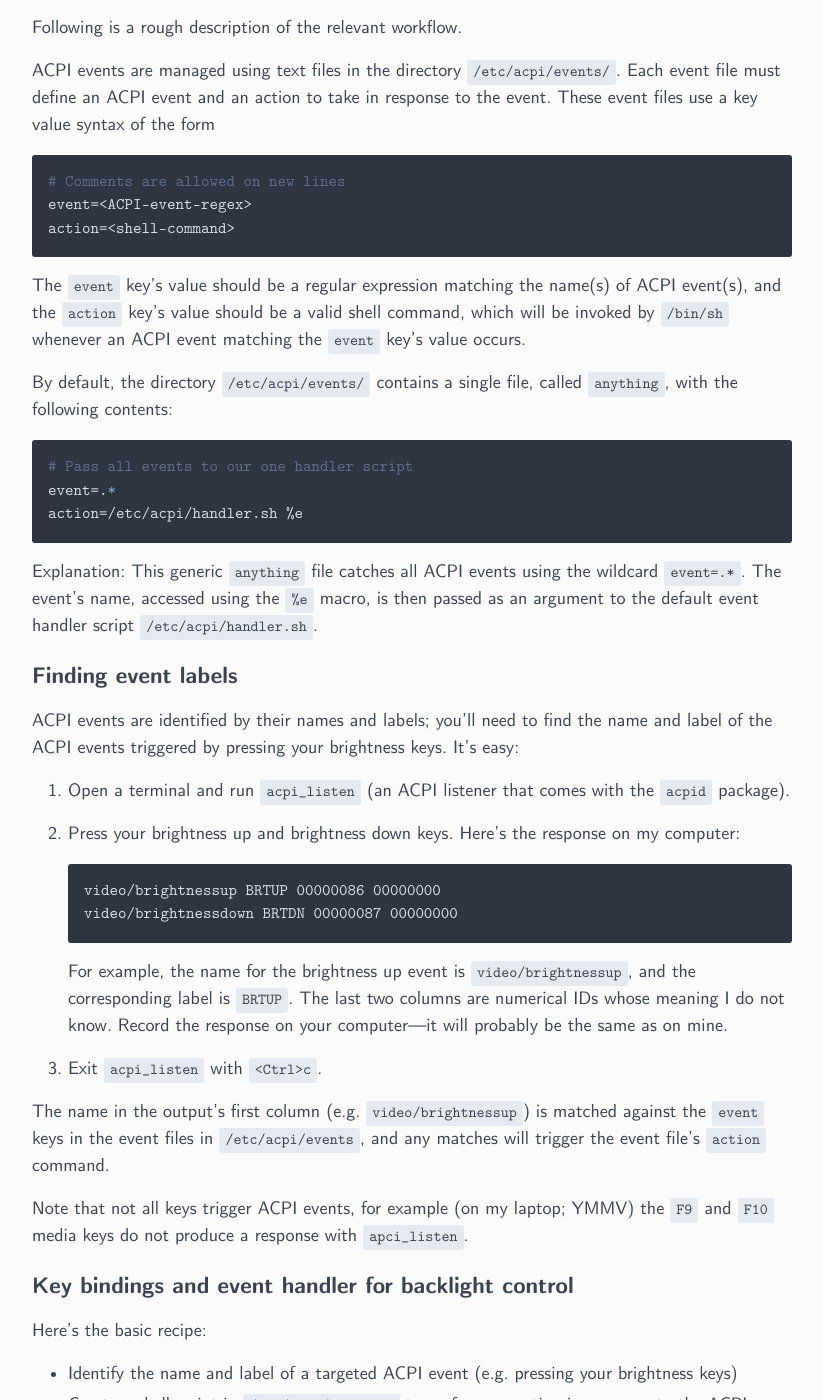
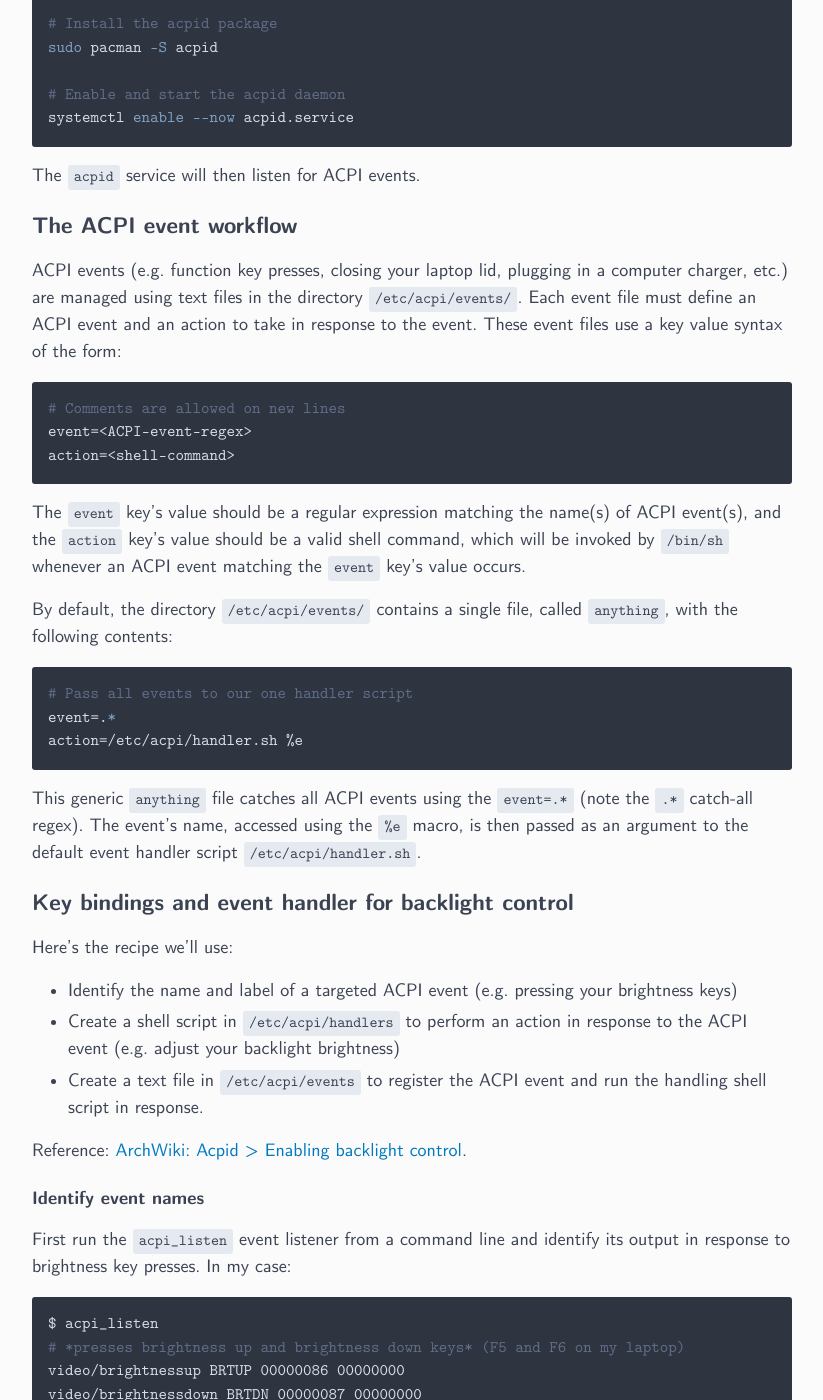
Before and after one commit to ejmastnak/ejmastnak.github.io, a Jekyll site: the page built from notes/arch/graphics/backlight.md, in a window 1280 px wide and 1400 px high, scrolled down 5395 px. Shown: the whole window, without its empty margins (228-1051 px from the left). Built offline with Jekyll 4.4.1, drawn with Linux system fonts in a browser that asks for light colours; our own code applies the rules of GitHub Pages for plain Markdown files; some of the changed text lies outside the part shown.

Commit message:
Complete backlight adjustment guide

````diff
--- a/notes/arch/graphics/backlight.md
+++ b/notes/arch/graphics/backlight.md
@@ -1,17 +1,15 @@
-
 ---
 title: Adjust laptop backlight on Arch Linux
 ---
 
-# Laptop backlight
+# Laptop backlight on Arch Linux
 
 **Goal:** understand how to programmatically adjust your laptop's backlight brightness from the command line, then create convenient key bindings to do this for you.
 
-**Intended audience:** Presumably, your laptop already has two functions keys for increasing and decreasing backlight brightness.
-If these keys have no effect after standard install of Arch, and you find yourself unable to adjust your backlight brightness, this guide is for you.
+**Read this if:** your laptop has two keyboard functions keys for increasing and decreasing backlight brightness, but these keys have no effect after a standard install of Arch (so you find yourself unable to adjust your backlight brightness).
 
 If your backlight keys *are* working properly (perhaps your desktop environment set them up for you), congratulations.
-You're welcome to read this anyway, and perhaps you'll learn something useful about `udev` rules or `acpid` events, but this guide is probably not directly relevant to you.
+You're welcome to read this anyway, and perhaps you'll learn something useful about `udev` rules or `acpid` events, but this guide might not be directly relevant to you.
 
 **References:**
 - [ArchWiki: Backlight](https://wiki.archlinux.org/title/backlight)
@@ -23,15 +21,17 @@ You're welcome to read this anyway, and perhaps you'll learn something useful ab
 
 * [Adjust backlight brightness from a shell](#adjust-backlight-brightness-from-a-shell)
   * [Identify your backlight interface directory](#identify-your-backlight-interface-directory)
-  * [Control brightness using a shell](#control-brightness-using-a-shell)
-  * [Allow users to modify backlight brightness](#allow-users-to-modify-backlight-brightness)
+  * [Using backlight brightness files](#using-backlight-brightness-files)
+  * [Allow regular users to modify backlight brightness](#allow-regular-users-to-modify-backlight-brightness)
     * [Add users to the `video` group](#add-users-to-the-video-group)
     * [Create a `udev` rule](#create-a-udev-rule)
 * [Convenient key mappings for backlight control](#convenient-key-mappings-for-backlight-control)
   * [Installation](#installation)
-  * [What's involved](#whats-involved)
-  * [Finding event labels](#finding-event-labels)
+  * [The ACPI event workflow](#the-acpi-event-workflow)
   * [Key bindings and event handler for backlight control](#key-bindings-and-event-handler-for-backlight-control)
+    * [Identify event names](#identify-event-names)
+    * [Create an event handler script](#create-an-event-handler-script)
+    * [Create event-matching files](#create-event-matching-files)
 * [Troubleshooting: fix failed loading of `acpi_video0` with dual graphics](#troubleshooting-fix-failed-loading-of-acpi_video0-with-dual-graphics)
 
 <!-- vim-markdown-toc -->
@@ -39,6 +39,8 @@ You're welcome to read this anyway, and perhaps you'll learn something useful ab
 Use `xbacklight` in practice.
 
 ## Adjust backlight brightness from a shell
+
+Plan: first show how to adjust laptop brightness from a command-line shell, then set up key bindings to do this automatically.
 
 You can interact with your backlight through the Linux `sysfs` file system, using the contents of the directory `/sys/class/backlight`.
 
@@ -56,9 +58,7 @@ Standard names I've seen in the wild are:
 - Intel graphics: `/sys/class/backlight/intel_backlight`
 - ATI/AMD/Nvidia graphics: `/sys/class/backlight/acpi_video0`
 
-I'll assume `/sys/class/backlight/intel_backlight` in this guide.
-The directory you have inside `/sys/class/backlight` might be different (and you might have two directoriy if you have dual graphics).
-Whenever, I write `intel_backlight` in this guide, change it to your case (e.g. `acpi_video0`) as needed.
+I'll use `/sys/class/backlight/intel_backlight` in this guide, but adjust this to `/sys/class/backlight/acpi_video0` (or perhaps something else) if that's what you have inside `/sys/class/backlight`.
 
 The backlight directory contains the files used to control your backlight.
 Here's a look inside mine:
@@ -70,34 +70,34 @@ power/
 subsystem/
 actual_brightness
 bl_power
-brightness          # useful!
-max_brightness      # useful!
+brightness      # useful!
+max_brightness  # useful!
 scale
 type
 uevent
 ```
 
-We're interested in the files `brightness` and `max_brightness`.
+We'll be using the files `brightness` and `max_brightness` in this guide.
 
-### Control brightness using a shell
+### Using backlight brightness files
 
 The `max_brightness` and `brightness` files each contain a single integer number.
-The number in `brightness` represents you current backlight brightness, on a scale from `0` (backlight turned off) to the value in `max_brightness` (maximum brightness (duh!)).
+The number in `brightness` represents you current backlight brightness, on a scale from `0` (backlight turned off) to the value in `max_brightness` (maximum brightness).
 *If you change the value in the* `brightness` *file, your physical backlight brightness will change accordingly.*
 
 The value of `max_brightness` varies from manufacturer to manufacturer.
-I think (but cannot confirm) that the values are arbitrary, i.e. they do not correspond to any physical quantity.
+I think (but cannot confirm) that the values are arbitrary, i.e. they do not correspond directly to any physical quantity.
 
 Do two things:
 
 - Identify the value in `max_brightness` on your computer (e.g. `cat max_brightness`)
 - Experiment with changing the value of `brightness`, and observe how your backlight brightness changes accordingly.
 
-For example, from my computer:
+For example, from my laptop:
 
 <div class="language-sh highlighter-rouge"><div class="highlight"><pre class="highlight"><code><span class="nv">$ </span><span class="nb">cd</span> /sys/class/brightness/intel_backlight
 <span class="nv">$ </span><span class="nb">cat </span>max_brightness
-852  <span class="c"># (on my computer; might be different on yours)</span>
+852  <span class="c"># (on my laptop; might be different on yours)</span>
 
 <span class="c"># You must elevate to root privileges to change brightness</span>
 su
@@ -121,16 +121,13 @@ $ echo 42 | sudo tee /sys/class/backlight/intel_backlight/brightness
 
 **Check-in point:** At this point you should be able to adjust your backlight brightness, albeit tediously, by writing to `/sys/class/backlight/*/brightness` from a root shell.
 
-### Allow users to modify backlight brightness
+### Allow regular users to modify backlight brightness
 
 Problem: by default, only root users can write to the backlight's `brightness` file,
 and it's supremely inconvenient to elevate to root privileges for a task as simple and frequent as adjusting your backlight brightness.
 
 Solution: as suggested in [ArchWiki: Backlight/ACPI](https://wiki.archlinux.org/title/backlight#ACPI), you can first add backlight-privileged users to the `video` user group,
 then create a `udev` rule that allows unprivileged users in the `video` group to adjust backlight brightness.
-
-(The `video` group should exist on your system by default, and is described briefly in [ArchWiki: Users and groups/Pre-systemd groups](https://wiki.archlinux.org/title/users_and_groups#Pre-systemd_groups).
-If words like "permissions", "file ownership", "user group", and `chgrp` sound unfamiliar, take 15 minutes and read through [ArchWiki: Users and groups](https://wiki.archlinux.org/title/users_and_groups).)
 
 To give regular users backlight permissions...
 
@@ -210,13 +215,11 @@ systemctl enable --now acpid.service
 
 The `acpid` service will then listen for ACPI events.
 
-### What's involved
+### The ACPI event workflow
 
-Following is a rough description of the relevant workflow.
-
-ACPI events are managed using text files in the directory `/etc/acpi/events/`.
+ACPI events (e.g. function key presses, closing your laptop lid, plugging in a computer charger, etc.) are managed using text files in the directory `/etc/acpi/events/`.
 Each event file must define an ACPI event and an action to take in response to the event.
-These event files use a key value syntax of the form
+These event files use a key value syntax of the form:
 
 ```sh
 # Comments are allowed on new lines
@@ -233,39 +236,12 @@ By default, the directory `/etc/acpi/events/` contains a single file, called `an
 event=.*
 action=/etc/acpi/handler.sh %e
 ```
-Explanation: This generic `anything` file catches all ACPI events using the wildcard `event=.*`.
+This generic `anything` file catches all ACPI events using the `event=.*` (note the `.*` catch-all regex).
 The event's name, accessed using the `%e` macro, is then passed as an argument to the default event handler script `/etc/acpi/handler.sh`.
-
-### Finding event labels
-
-ACPI events are identified by their names and labels;
-you'll need to find the name and label of the ACPI events triggered by pressing your brightness keys.
-It's easy:
-
-1. Open a terminal and run `acpi_listen` (an ACPI listener that comes with the `acpid` package).
-
-2. Press your brightness up and brightness down keys.
-   Here's the response on my computer:
-
-   ```sh
-   video/brightnessup BRTUP 00000086 00000000
-   video/brightnessdown BRTDN 00000087 00000000
-   ```
-   For example, the name for the brightness up event is `video/brightnessup`, and the corresponding label is `BRTUP`.
-   The last two columns are numerical IDs whose meaning I do not know.
-   Record the response on your computer---it will probably be the same as on mine.
-
-3. Exit `acpi_listen` with `<Ctrl>c`.
-
-The name in the output's first column (e.g. `video/brightnessup`) is matched against the `event` keys in the event files in `/etc/acpi/events`, and any matches will trigger the event file's `action` command.
-
-<!-- The four columns in the output of `acpi_listen` are sent to `/etc/acpi/handler.sh` as the arguments `$1`, `$2`, `$3`, and `$4`, and any other event files in `/etc/acpi/events` -->
-
-Note that not all keys trigger ACPI events, for example (on my laptop; YMMV) the `F9` and `F10` media keys do not produce a response with `apci_listen`.
 
 ### Key bindings and event handler for backlight control
 
-Here's the basic recipe:
+Here's the recipe we'll use:
 
 - Identify the name and label of a targeted ACPI event (e.g. pressing your brightness keys)
 - Create a shell script in `/etc/acpi/handlers` to perform an action in response to the ACPI event (e.g. adjust your backlight brightness)
@@ -273,16 +249,22 @@ Here's the basic recipe:
 
 Reference: [ArchWiki: Acpid > Enabling backlight control](https://wiki.archlinux.org/title/Acpid#Enabling_backlight_control).
 
-Find the output of `acpi_listen` in response to brightness key presses.
+#### Identify event names
+
+First run the `acpi_listen` event listener from a command line and identify its output in response to brightness key presses.
 In my case:
 
-```
+```sh
+$ acpi_listen
+# *presses brightness up and brightness down keys* (F5 and F6 on my laptop)
 video/brightnessup BRTUP 00000086 00000000
 video/brightnessdown BRTDN 00000087 00000000
 ```
 Record the event names (`video/brightnessup` and `video/brightnessdown`) and corresponding labels (`BRTUP` and `BRTDN`).
 
-Then create the following shell script to handle `brightnessup` and `brightnessdown` events.
+#### Create an event handler script
+
+Create the following shell script to handle `brightnessup` and `brightnessdown` events.
 I've named it `backlight.sh` and placed it in the conventional location `/etc/acpi/handlers`, but you could name it anything you like and probably place it in any readable location on your file system.
 
 ```sh
@@ -307,16 +290,22 @@ case $1 in
   -) echo $(($(< "${brightness_file}") - ${step})) > "${brightness_file}";;
 esac
 ```
+This script (taken from [ArchWiki: Acpid > Enabling backlight control](https://wikiarchlinux.org/title/Acpid#Enabling_backlight_control)) takes one parameter, which should be either `+` or `-`, and either increases (if `+` is passed) or decreases (if `-` is passed) the current backlight brightness by the value of the `step` variable.
+
 Make the handler script executable:
 
 ```sh
 sudo chmod +x /etc/acpi/handlers/backlight.sh
 ```
 
+#### Create event-matching files
+
 Create the event files `/etc/acpi/events/BRTUP` and `/etc/acpi/events/BRTDN` (using the event labels is not necessary; you can use whatever alphanumeric characters you want that obey the naming conventions in the second paragraph of `man acpid`).
-Inside the files place
+Inside the files place:
 
 ```sh
+# (Adjust path to the `backlight.sh` script as needed)
+
 # Inside /etc/acpi/events/BRTUP
 event=video/brightnessup
 action=/etc/acpi/handlers/backlight.sh +
@@ -328,12 +317,14 @@ action=/etc/acpi/handlers/backlight.sh -
 
 Reboot. The backlight keys should then change backlight brightness.
 
+Speaking from personal experience: if the backlight keys aren't working after a reboot, double-check the handler script and event files for typos and ensure the handler script is executable (and make sure you've passed both "Check-in points" in the previous section).
+There's a lot of moving parts here and even a small typo can prevent things from working.
 
 ## Troubleshooting: fix failed loading of `acpi_video0` with dual graphics
 
 (Probably irrelevant to most users, but I thought I'd include it after going through the problem myself.)
 
-Problem: after installing Arch on a MacBookPro with dual graphics (integrated Intel graphics, discrete AMD GPU), the `acpi_video0/` directory initially failed to appear in `/sys/class/backlight`.
+Context: after installing Arch on a MacBookPro with dual graphics (integrated Intel graphics and discrete AMD GPU), the `acpi_video0/` directory initially failed to appear inside `/sys/class/backlight`.
 Also relevant: my start-up log when booting into Arch included the message:
 
 ```sh
````
Also changed, not shown: other parts of notes/arch/graphics/backlight.md (+18 -6 lines).
